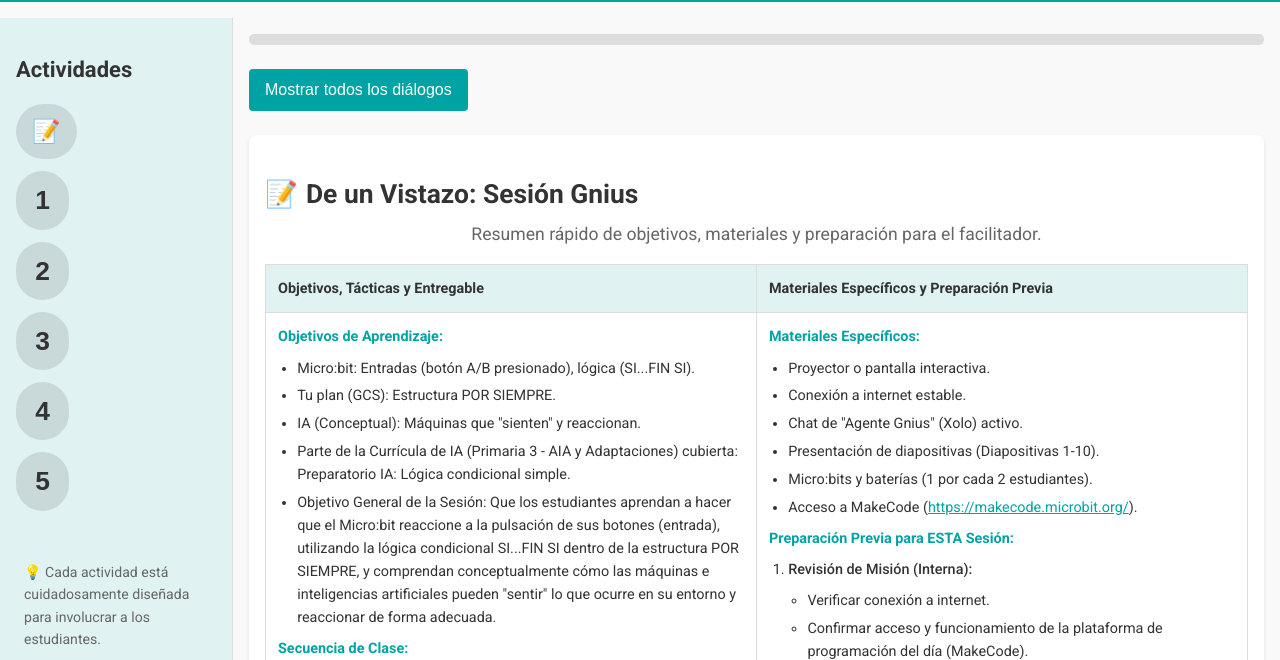
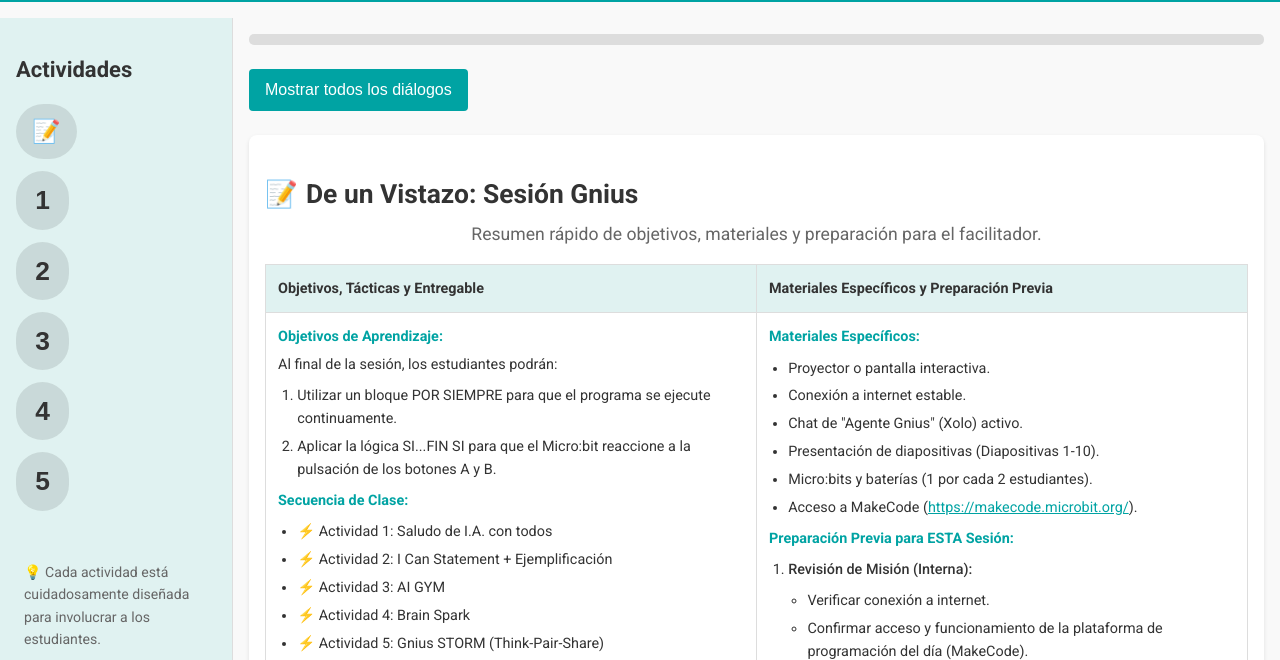
Before and after one commit to Gnius-Club/AIF_P3_MT04, a plain HTML site: page index.html in a window 1280 px wide. Shown: the part 89-749 px from the top of the page. Drawn offline with Linux system fonts and the light colour scheme.

Commit message:
Update index.html

```diff
--- a/index.html
+++ b/index.html
@@ -69,13 +69,11 @@
                             <tr>
                                 <td>
                                     <strong>Objetivos de Aprendizaje:</strong>
-                                    <ul>
-                                        <li>Micro:bit: Entradas (botón A/B presionado), lógica (SI...FIN SI).</li>
-                                        <li>Tu plan (GCS): Estructura POR SIEMPRE.</li>
-                                        <li>IA (Conceptual): Máquinas que "sienten" y reaccionan.</li>
-                                        <li>Parte de la Currícula de IA (Primaria 3 - AIA y Adaptaciones) cubierta: Preparatorio IA: Lógica condicional simple.</li>
-                                        <li>Objetivo General de la Sesión: Que los estudiantes aprendan a hacer que el Micro:bit reaccione a la pulsación de sus botones (entrada), utilizando la lógica condicional SI...FIN SI dentro de la estructura POR SIEMPRE, y comprendan conceptualmente cómo las máquinas e inteligencias artificiales pueden "sentir" lo que ocurre en su entorno y reaccionar de forma adecuada.</li>
-                                    </ul>
+                                    Al final de la sesión, los estudiantes podrán:
+                                    <ol>
+                                      <li>Utilizar un bloque POR SIEMPRE para que el programa se ejecute continuamente.</li>
+                                      <li>Aplicar la lógica SI...FIN SI para que el Micro:bit reaccione a la pulsación de los botones A y B.</li>
+                                    </ol>
                                     <strong>Secuencia de Clase:</strong>
                                     <ul>
                                         <li>⚡ Actividad 1: Saludo de I.A. con todos</li>
@@ -133,7 +131,7 @@
                         <div class="collapsible">
                             <button type="button" class="collapsible-button">Diálogo Sugerido</button>
                             <div class="collapsible-content">
-                                <p class="dialogue assistant">¡Hola, detectives de la reacción! 👋 ¿Y si su Micro:bit pudiera hacer algo solo cuando ustedes se lo piden? Hoy vamos a darle la habilidad de 'sentir' lo que ustedes hacen, como un amigo que responde cuando lo llaman. ¡Vamos a hacer que reaccione al instante! Antes de empezar, vamos a activar a nuestro amigo Xolo. Por favor, salúdenlo en el chat y díganle su nombre y cuáles son sus gustos e intereses. Por ejemplo: 'Hola Xolo, soy [Nombre] y mis gustos son [los deportes y los videojuegos]'."</p>
+                                <p class="dialogue assistant">"¡Hola, detectives de la reacción! 👋 ¿Y si su Micro:bit pudiera hacer algo solo cuando ustedes se lo piden? Hoy vamos a darle la habilidad de 'sentir' lo que ustedes hacen, como un amigo que responde cuando lo llaman. ¡Vamos a hacer que reaccione al instante! Antes de empezar, vamos a activar a nuestro amigo Xolo. Por favor, salúdenlo en el chat y díganle su nombre y cuáles son sus gustos e intereses. Por ejemplo: 'Hola Xolo, soy [Nombre] y mis gustos son [los deportes y los videojuegos]'."</p>
                             </div>
                         </div>
                     </div>
@@ -164,7 +162,7 @@
                         <div class="collapsible">
                             <button type="button" class="collapsible-button">Diálogo Sugerido</button>
                             <div class="collapsible-content">
-                                <p class="dialogue assistant">Cuando iniciamos un programa, el Micro:bit hace todo una vez. Pero, ¿y si queremos que haga algo solo cuando presionamos un botón? Por ejemplo, que muestre un corazón solo con el botón A, y una cara triste con el botón B. Para eso, necesitamos que el Micro:bit esté siempre atento a lo que hacemos.</p>
+                                <p class="dialogue assistant">Las máquinas pueden 'sentir' como nosotros. Cuando tenemos frío (una entrada), nuestro cuerpo reacciona y tiembla (una salida). Hoy haremos que el Micro:bit reaccione a lo que 'siente' en sus botones. Cuando iniciamos un programa, el Micro:bit hace todo una vez. Pero, ¿y si queremos que haga algo solo cuando presionamos un botón? Por ejemplo, que muestre un corazón solo con el botón A, y una cara triste con el botón B. Para eso, necesitamos que el Micro:bit esté siempre atento a lo que hacemos.</p>
                             </div>
                         </div>
                     </div>
@@ -313,6 +311,7 @@ POR SIEMPRE:
                             <button type="button" class="collapsible-button">Diálogo Sugerido</button>
                             <div class="collapsible-content">
                                 <p class="dialogue assistant">¿Ya terminaron y su proyecto funciona de maravilla? ¡Felicidades! Aquí tienen un desafío extra: ¿Qué ocurre si presionas ambos botones a la vez? ¿Puedes mostrar una letra al presionar A, y un patrón de luces al presionar B? ¿Puedes inventar un juego simple usando las entradas? ¡Consulten con Xolo cómo podrían modificar su 'plan' para lograrlo!</p>
+                                <p class="dialogue assistant">A los primeros en terminar, nómbralos 'Genios Reactivos' de su mesa. Su misión será ayudar a sus compañeros a depurar sus programas.</p>
                             </div>
                         </div>
                     </div>
```
